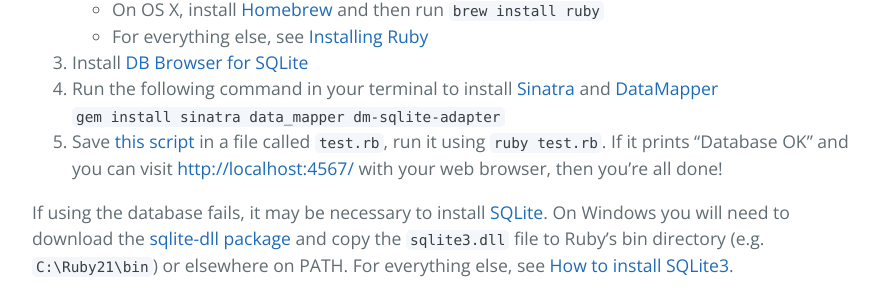
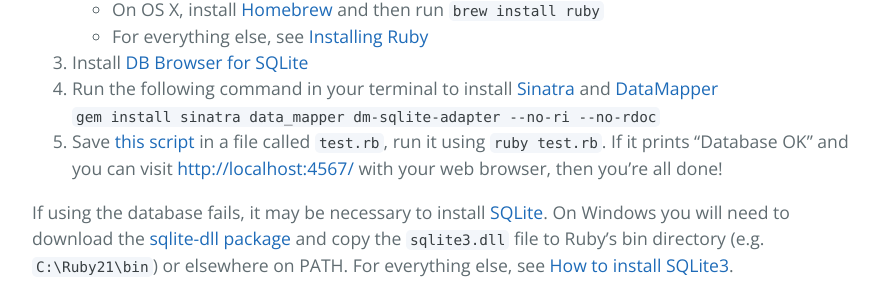
Before and after one commit to luontola/web-intro, a Jekyll site: the page built from installation.md, in a window 1280 px wide and 900 px high, scrolled down 533 px. Shown: the part 151-452 px from the top of the window, without its empty margins (192-1087 px from the left). Built offline with Jekyll 4.4.1, drawn with Linux system fonts in a browser that asks for light colours; Markdown is read by kramdown in place of the engine named in the settings.

Commit message:
added --no-ri --no-rdoc to gem install sinatra

```diff
--- a/installation.md
+++ b/installation.md
@@ -17,7 +17,7 @@
   * For everything else, see [Installing Ruby](https://www.ruby-lang.org/en/documentation/installation/)
 3. Install [DB Browser for SQLite](http://sqlitebrowser.org/)
 4. Run the following command in your terminal to install [Sinatra](http://www.sinatrarb.com/) and [DataMapper](http://datamapper.org/)
-  `gem install sinatra data_mapper dm-sqlite-adapter`
+  `gem install sinatra data_mapper dm-sqlite-adapter --no-ri --no-rdoc`
 5. Save [this script](/test.rb) in a file called `test.rb`, run it using `ruby test.rb`. If it prints "Database OK" and you can visit <http://localhost:4567/> with your web browser, then you're all done!
 
 If using the database fails, it may be necessary to install [SQLite](https://www.sqlite.org/). On Windows you will need to download the [sqlite-dll package](http://www.sqlite.org/2015/sqlite-dll-win32-x86-3081101.zip) and copy the `sqlite3.dll` file to Ruby's bin directory (e.g. `C:\Ruby21\bin`) or elsewhere on PATH. For everything else, see [How to install SQLite3](http://mislav.uniqpath.com/rails/install-sqlite3/).
```
